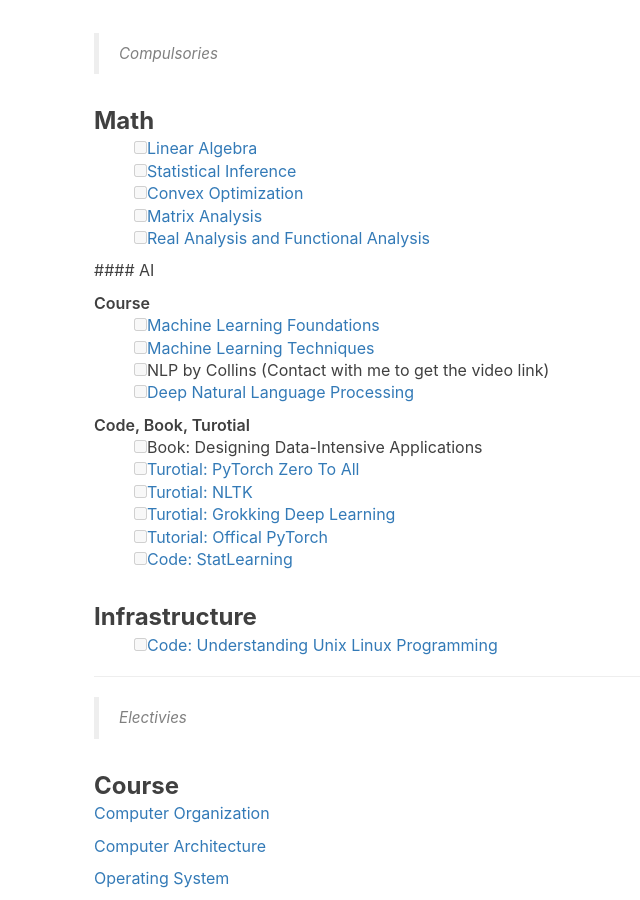
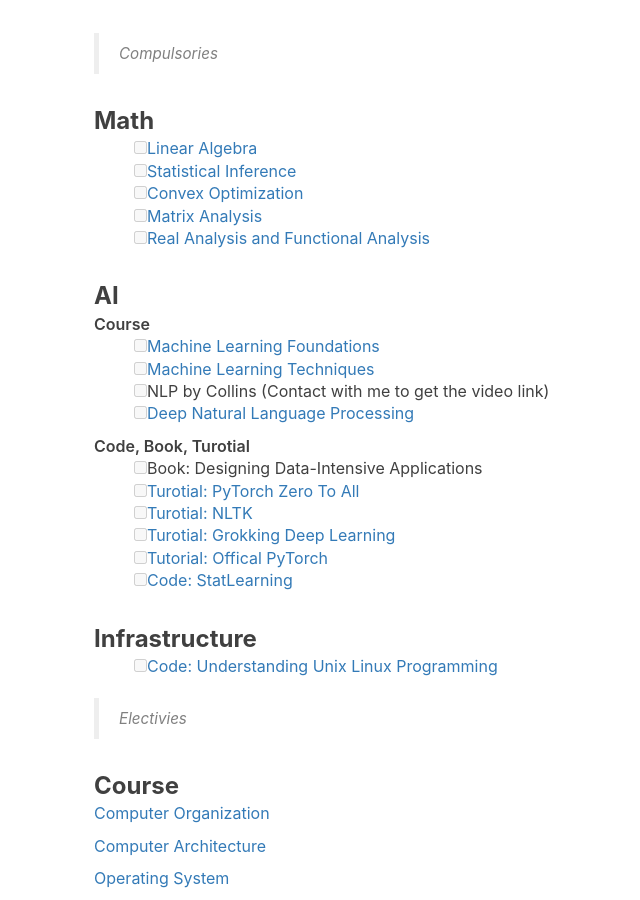
Before and after one commit to wirybeaver/wirybeaver.github.io, a Jekyll site: the page built from _posts/2017-12-25-readinglist.md, in a window 1280 px wide and 900 px high, scrolled down 462 px. Shown: the whole window, without its empty margins (171-811 px from the left). Built offline with Jekyll 4.4.1, drawn with Linux system fonts in a browser that asks for light colours; nearby versions of some CDN libraries; comment, search, counter and statistics services are not loaded.

Commit message:
tackle list

```diff
--- a/_posts/2017-12-25-readinglist.md
+++ b/_posts/2017-12-25-readinglist.md
@@ -19,8 +19,7 @@
 - [ ] [Real Analysis and Functional Analysis](https://www.youtube.com/playlist?list=PLTZS5MfjsAzMKStF2fm3kolbIBVEa6Biu)
 {: style='list-style-type: none'}
 
-####
- AI
+### AI
 <p id='pzb'>Course</p>
 - [ ] [Machine Learning Foundations](https://www.youtube.com/playlist?list=PLXVfgk9fNX2I7tB6oIINGBmW50rrmFTqf)
 - [ ] [Machine Learning Techniques](https://www.youtube.com/playlist?list=PLXVfgk9fNX2IQOYPmqjqWsNUFl2kpk1U2)
@@ -40,8 +39,6 @@
 ### Infrastructure
 - [ ] [Code: Understanding Unix Linux Programming](https://github.com/ZCplayground/Understanding-Unix-Linux-Programming)
 {: style='list-style-type: none'}
-
----
 
 > Electivies
 
```
Also changed, not shown: _posts/2017-08-19-note-scracth.md (+0 -2 lines).
